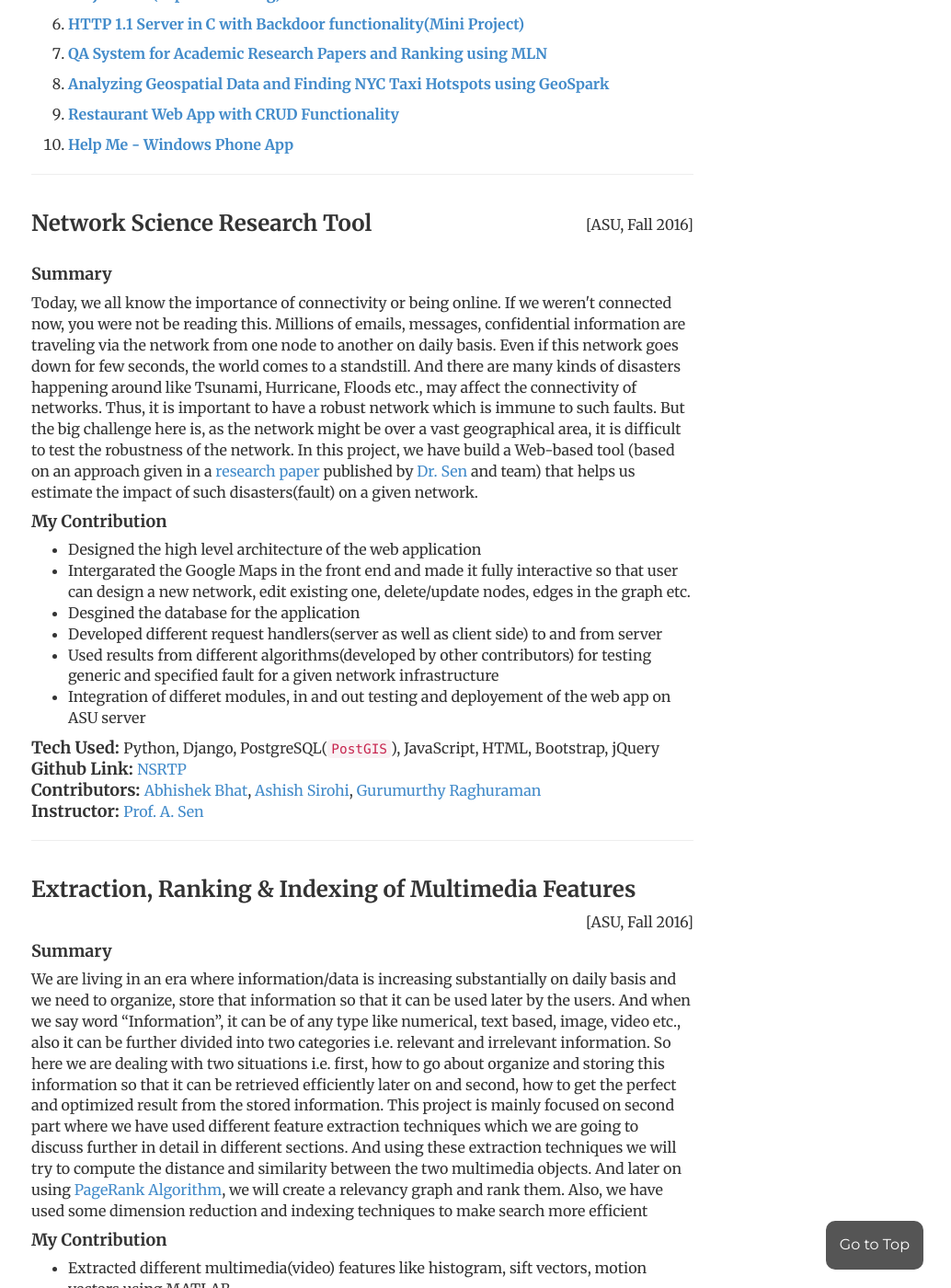
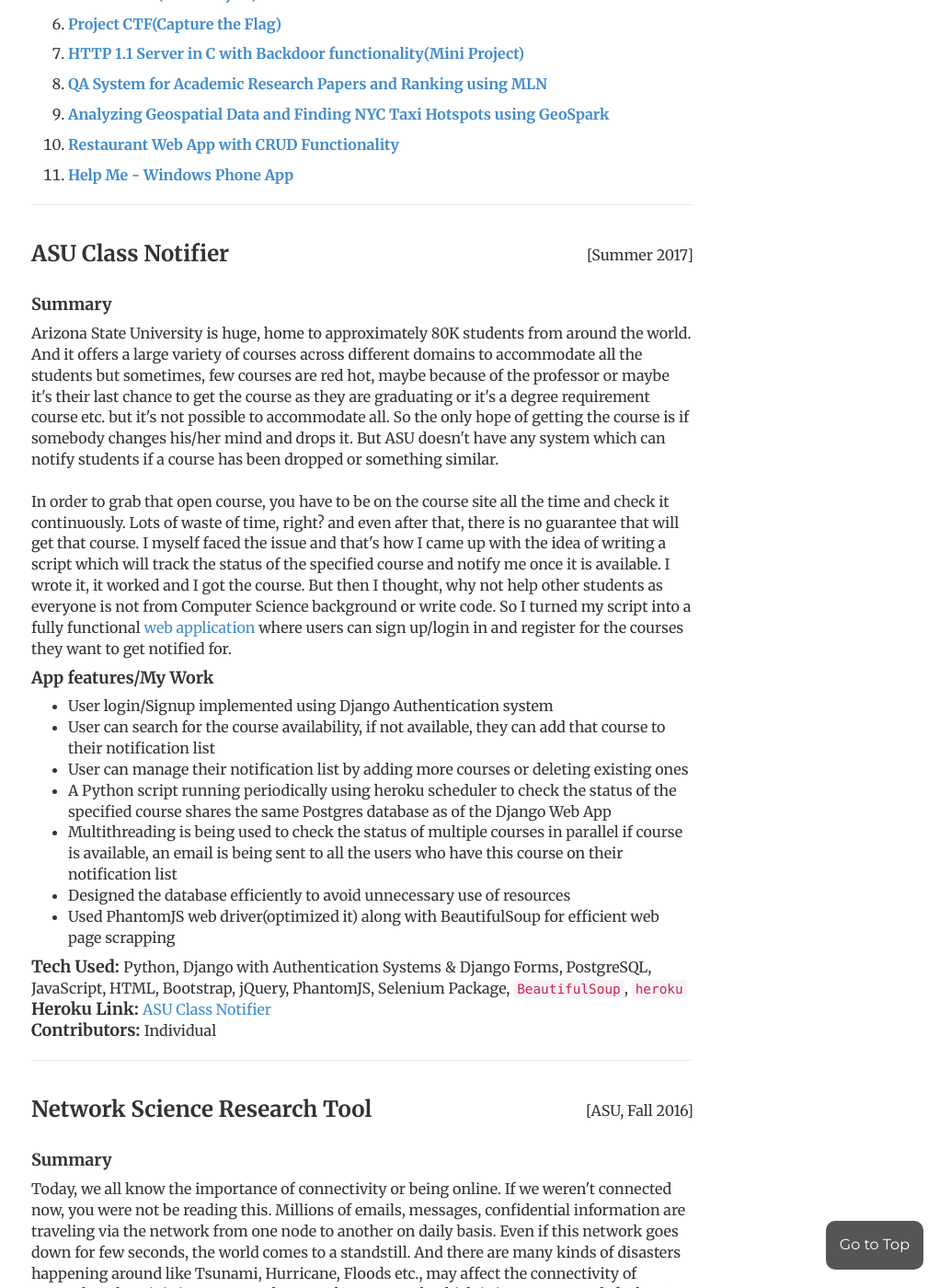
Before and after one commit to ashishsirohi/ashishsirohi.github.io, a Jekyll site: the page built from projects/index.html, in a window 1280 px wide and 1400 px high, scrolled down 327 px. Shown: the whole window at 92% size, without its empty margins (246-1280 px from the left). Built offline with Jekyll 4.4.1, drawn with Linux system fonts in a browser that asks for light colours.

Commit message:
minor changes

```diff
--- a/projects/index.html
+++ b/projects/index.html
@@ -56,6 +56,7 @@ function topFunction() {
   <h3>List of my Academic/Independent Projects</h3>
   <hr>
   <ol>
+      <li><p><b><a href = "#project11">ASU Class Notifier</a></b></p></li>
       <li><p><b><a href = "#project1">Network Science Research Tool Project</a></b></p></li>
       <li><p><b><a href = "#project2">Extraction, Ranking & Indexing of Multimedia Features</a></b></p></li>
       <li><p><b><a href = "#project3">Android App for Tempe City Orbit Bus Service</a></b></p></li>
@@ -68,6 +69,32 @@ function topFunction() {
       <li><p><b><a href = "#project10">Help Me - Windows Phone App</a></b></p></li>
   </ol>
   <hr>
+
+  <a name="project11"></a>
+  <div style="float: left" ><h3>ASU Class Notifier</h3></div><br>
+                <div style="float: right">[Summer 2017]</div>
+        </br></br>
+        <h4>Summary</h4>
+        <p>Arizona State University is huge, home to approximately 80K students from around the world. And it offers a large variety of courses across different domains to accommodate all the students but sometimes, few courses are red hot, maybe because of the professor or maybe it's their last chance to get the course as they are graduating or it's a degree requirement course etc. but it's not possible to accommodate all. So the only hope of getting the course is if somebody changes his/her mind and drops it. But ASU doesn't have any system which can notify students if a course has been dropped or something similar. <br><br>In order to grab that open course, you have to be on the course site all the time and check it continuously. Lots of waste of time, right? and even after that, there is no guarantee that will get that course. I myself faced the issue and that's how I came up with the idea of writing a script which will track the status of the specified course and notify me once it is available. I wrote it, it worked and I got the course. But then I thought, why not help other students as everyone is not from Computer Science background or write code. So I turned my script into a fully functional <a target="_blank" href="https://asuca.herokuapp.com">web application</a> where users can sign up/login in and register for the courses they want to get notified for.
+        </p>
+
+        <h4>App features/My Work</h4>
+        <ul>
+          <li>User login/Signup implemented using Django Authentication system</li>
+          <li>User can search for the course availability, if not available, they can add that course to their notification list</li>
+          <li>User can manage their notification list by adding more courses or deleting existing ones</li>
+          <li>A Python script running periodically using heroku scheduler to check the status of the specified course shares the same Postgres database as of the Django Web App</li>
+          <li>Multithreading is being used to check the status of multiple courses in parallel if course is available, an email is being sent to all the users who have this course on their notification list</li>
+          <li>Designed the database efficiently to avoid unnecessary use of resources</li>
+          <li>Used PhantomJS web driver(optimized it) along with BeautifulSoup for efficient web page scrapping</li>
+        </ul>
+
+        <h4 style="display:inline">Tech Used: </h4>Python, Django with Authentication Systems & Django Forms, PostgreSQL, JavaScript, HTML, Bootstrap, jQuery, PhantomJS, Selenium Package, <code>BeautifulSoup</code>, <code>heroku</code></br>
+
+        <h4 style="display:inline">Heroku Link: </h4><a target="_blank" href="https://asuca.herokuapp.com">ASU Class Notifier</a></br>
+
+        <h4 style="display:inline">Contributors: </h4>Individual</br>
+       <hr>
 
   <a name="project1"></a>
   <div style="float: left" ><h3>Network Science Research Tool</h3></div><br>
```
